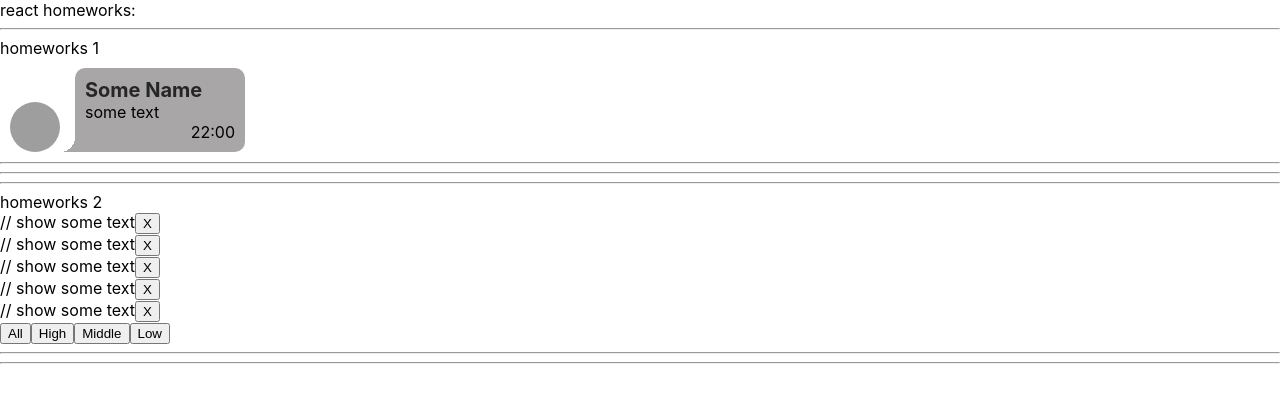
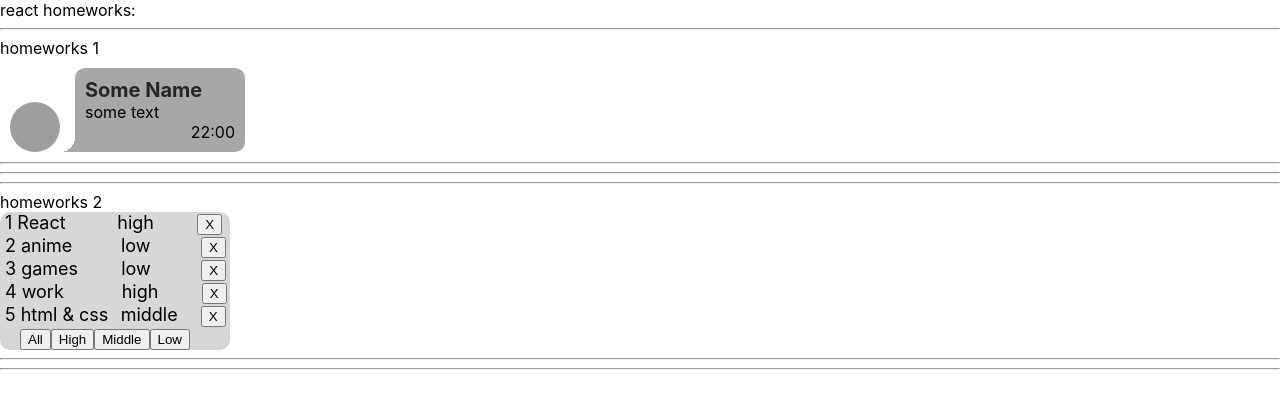
Before and after one commit to MichaelNovickiy/tasks_from_ignat, a React (Create React App) app: page / in a window 1280 px wide. Shown: the top 408 px of the page. Built offline with nearby package versions, Linux system fonts and the light colour scheme; grey boxes are pictures that could not be loaded.

Commit message:
continuing work

```diff
--- a/src/p2-homeworks/h2/Affair.tsx
+++ b/src/p2-homeworks/h2/Affair.tsx
@@ -1,18 +1,25 @@
 import React from 'react'
 import {AffairType} from "./HW2";
+import s from './Affairs.module.css'
 
 type AffairPropsType = {
     affair: AffairType
     deleteAffairCallback: (_id: number) => void
 }
 
-function Affair  (props: AffairPropsType) {
-    const deleteCallback = ()=>{
-        props.deleteAffairCallback(props.affair._id)}
+function Affair(props: AffairPropsType) {
+    const deleteCallback = () => {
+        props.deleteAffairCallback(props.affair._id)
+    }
 
     return (
-        <div>// show some text
-            <button onClick={deleteCallback}>X</button>
+        <div >
+            <span className={s.id}>{props.affair._id}</span>
+            <span className={s.name}>{props.affair.name}</span>
+            <span className={s.priority}> {props.affair.priority}</span>
+            <span>
+                <button onClick={deleteCallback}>X</button>
+            </span>
         </div>
     )
 }
--- a/src/p2-homeworks/h2/Affairs.module.css
+++ b/src/p2-homeworks/h2/Affairs.module.css
@@ -1,3 +1,24 @@
-.someClass {
+.affairBlock {
+    background-color: #d7d7d7;
+    width: 230px;
+    border-radius: 10px;
+    font-weight: 400;
+    font-size: large;
+}
 
+.id {
+    padding: 5px;
 }
+
+.name {
+    width: 100px;
+    display: inline-block;
+}
+
+.priority {
+    width: 80px;
+    display: inline-block;
+}
+.btn {
+    padding-left: 20px;
+}
--- a/src/p2-homeworks/h2/Affairs.tsx
+++ b/src/p2-homeworks/h2/Affairs.tsx
@@ -1,6 +1,7 @@
 import React from 'react'
 import {AffairType, FilterType} from './HW2'
 import Affair from "./Affair";
+import s from './Affairs.module.css'
 
 type AffairsPropsType = { // need to fix any
     data: Array<AffairType>
@@ -31,14 +32,16 @@ function Affairs(props: AffairsPropsType) {
     }
 
     return (
-        <div>
+        <div className={s.affairBlock}>
 
             {mappedAffairs}
+            <div className={s.btn}>
+                <button onClick={setAll}>All</button>
+                <button onClick={setHigh}>High</button>
+                <button onClick={setMiddle}>Middle</button>
+                <button onClick={setLow}>Low</button>
+            </div>
 
-            <button onClick={setAll}>All</button>
-            <button onClick={setHigh}>High</button>
-            <button onClick={setMiddle}>Middle</button>
-            <button onClick={setLow}>Low</button>
         </div>
     )
 }
```
